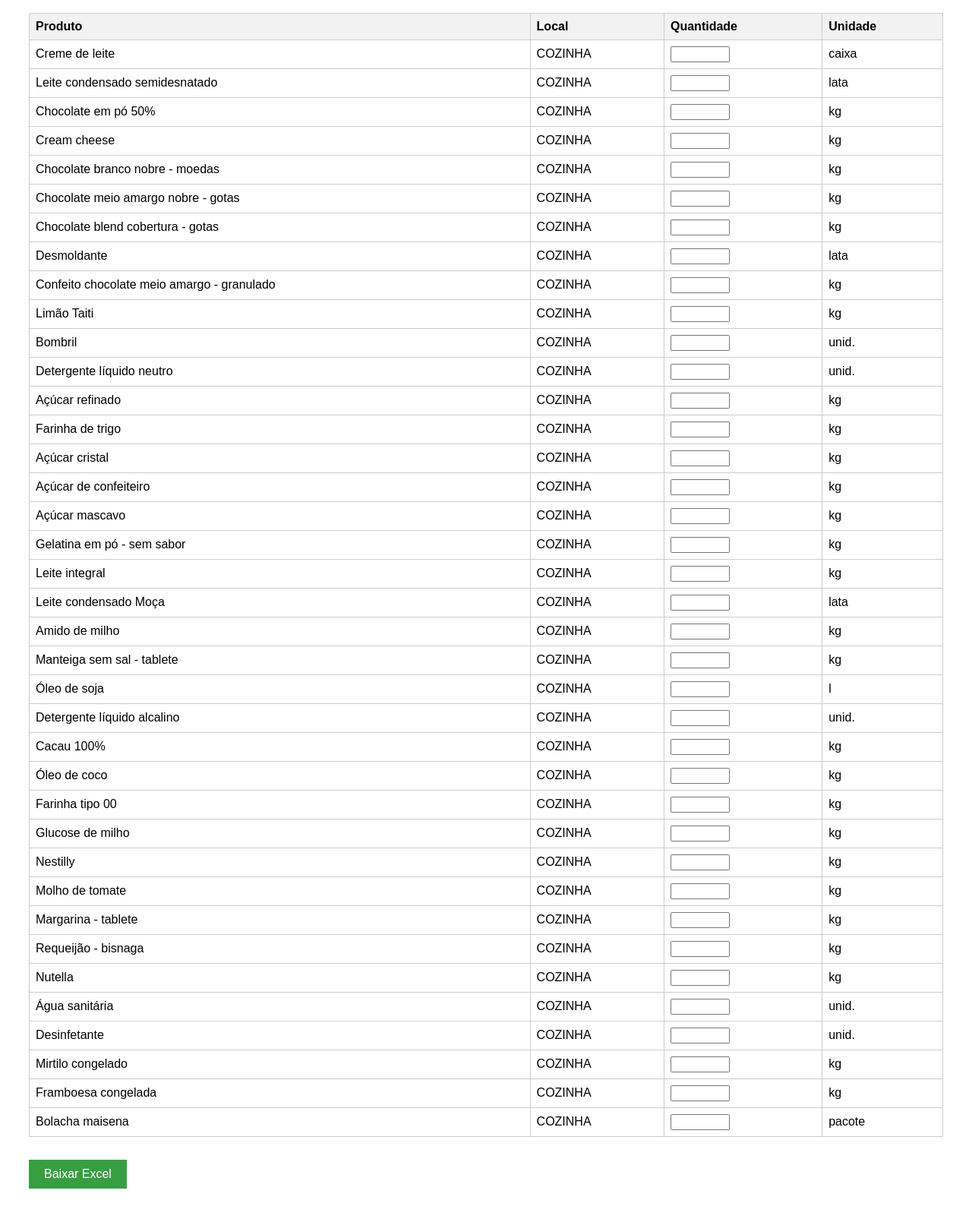
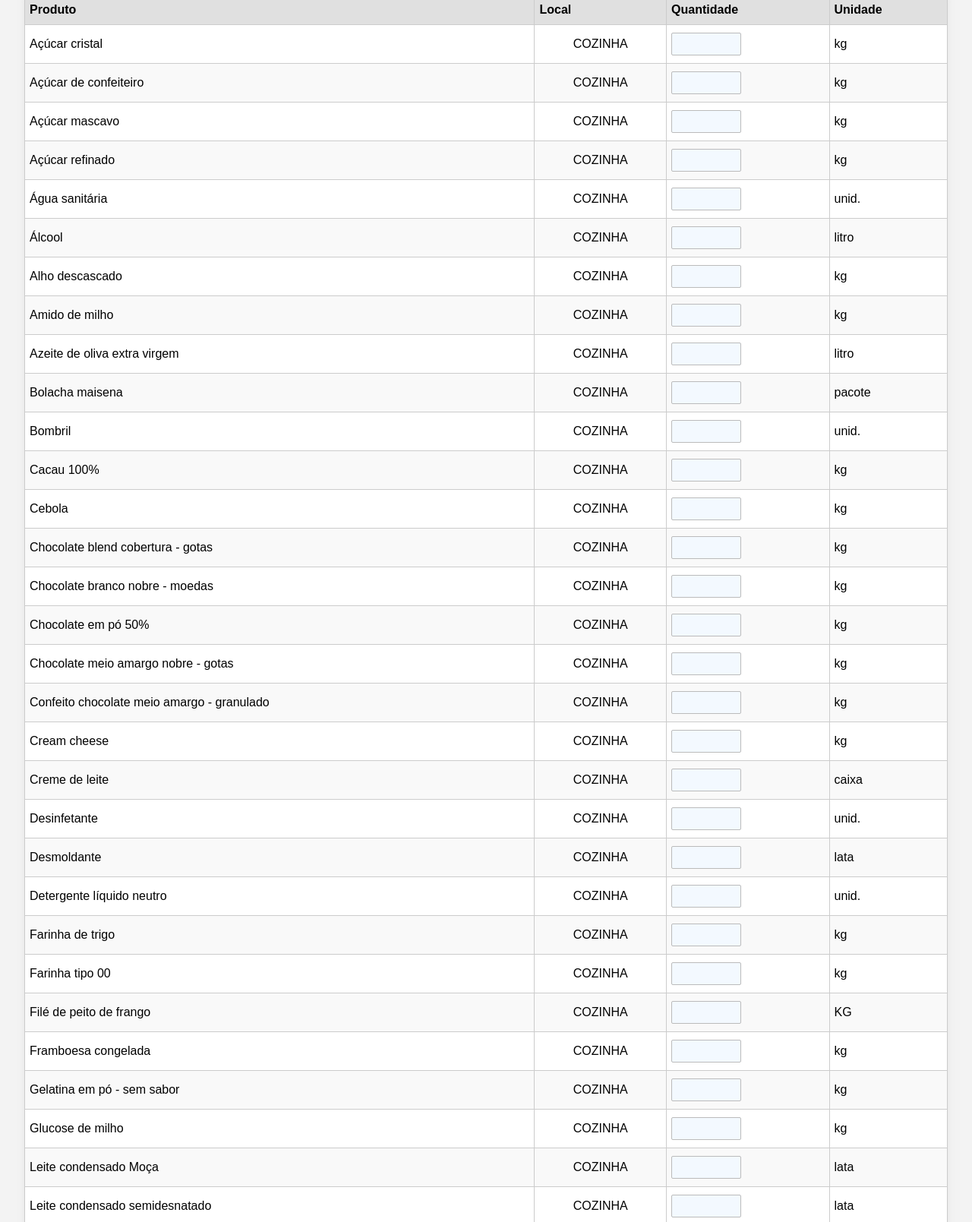
Before and after one commit to farragonilucas-creator/estoquecozinha, a plain HTML site: page index.html in a window 1280 px wide. Shown: the part 89-1698 px from the top of the page at 76% size. Drawn offline with Linux system fonts and the light colour scheme.

Commit message:
Update index.html

```diff
--- a/index.html
+++ b/index.html
@@ -2,21 +2,72 @@
 <html lang="pt-br">
 <head>
   <meta charset="UTF-8">
-  <title>Controle de Estoque - Preenchimento</title>
-  <script src="https://cdn.sheetjs.com/xlsx-0.20.1/package/dist/xlsx.full.min.js"></script>
+  <title>Contagem de Estoque - Cozinha</title>
+  <script src="https://cdn.sheetjs.com/xlsx-latest/package/dist/xlsx.full.min.js"></script>
   <style>
-    body { font-family: Arial, sans-serif; padding: 30px; }
-    table { border-collapse: collapse; width: 100%; margin-bottom: 20px; }
-    th, td { border: 1px solid #ccc; padding: 8px; text-align: left; }
-    th { background-color: #f2f2f2; }
-    input[type=number] { width: 70px; }
-    .btn { background-color: #389e42; color: #fff; padding: 10px 20px; border: none; cursor: pointer; font-size: 16px; margin-top: 10px; }
-    .btn:hover { background-color: #29722e; }
+    body {
+      font-family: Arial, sans-serif;
+      background: #f3f3f3;
+      margin: 0;
+      padding: 0;
+    }
+    h1 {
+      text-align: center;
+      color: #333;
+      margin: 30px 0 15px 0;
+      font-size: 2em;
+    }
+    table {
+      width: 95%;
+      background: #fff;
+      margin: 0 auto 32px auto;
+      border-collapse: collapse;
+      box-shadow: 0 2px 8px #bbb4;
+    }
+    th, td {
+      padding: 10px 6px;
+      border: 1px solid #ccc;
+      text-align: left;
+    }
+    th {
+      background: #e0e0e0;
+      font-weight: bold;
+    }
+    tr:nth-child(even) {
+      background: #f9f9f9;
+    }
+    td input[type="number"] {
+      width: 80px;
+      padding: 5px;
+      border-radius: 2px;
+      border: 1px solid #bbb;
+      text-align: center;
+      font-size: 1em;
+      background: #f3f9ff;
+    }
+    .center {
+      text-align: center;
+    }
+    #download {
+      display: block;
+      margin: 0 auto 30px auto;
+      font-size: 1.1em;
+      padding: 10px 25px;
+      background: #31a354;
+      color: #fff;
+      border: none;
+      border-radius: 4px;
+      cursor: pointer;
+      font-weight: bold;
+      transition: background 0.3s;
+    }
+    #download:hover {
+      background: #25803b;
+    }
   </style>
 </head>
 <body>
-  <h2>Controle de Estoque - Preenchimento</h2>
-  <form id="estoqueForm">
+  <h1>Contagem de Estoque - Cozinha</h1>
   <table>
     <thead>
       <tr>
@@ -27,103 +78,77 @@
       </tr>
     </thead>
     <tbody>
-        <tr><td>Creme de leite</td><td>COZINHA</td><td><input type="number" name="qtd_1" min="0"></td><td>caixa</td></tr>
-        <tr><td>Leite condensado semidesnatado</td><td>COZINHA</td><td><input type="number" name="qtd_2" min="0"></td><td>lata</td></tr>
-        <tr><td>Chocolate em pó 50%</td><td>COZINHA</td><td><input type="number" name="qtd_3" min="0"></td><td>kg</td></tr>
-        <tr><td>Cream cheese</td><td>COZINHA</td><td><input type="number" name="qtd_4" min="0"></td><td>kg</td></tr>
-        <tr><td>Chocolate branco nobre - moedas</td><td>COZINHA</td><td><input type="number" name="qtd_5" min="0"></td><td>kg</td></tr>
-        <tr><td>Chocolate meio amargo nobre - gotas</td><td>COZINHA</td><td><input type="number" name="qtd_6" min="0"></td><td>kg</td></tr>
-        <tr><td>Chocolate blend cobertura - gotas</td><td>COZINHA</td><td><input type="number" name="qtd_7" min="0"></td><td>kg</td></tr>
-        <tr><td>Desmoldante</td><td>COZINHA</td><td><input type="number" name="qtd_8" min="0"></td><td>lata</td></tr>
-        <tr><td>Confeito chocolate meio amargo - granulado</td><td>COZINHA</td><td><input type="number" name="qtd_9" min="0"></td><td>kg</td></tr>
-        <tr><td>Limão Taiti</td><td>COZINHA</td><td><input type="number" name="qtd_10" min="0"></td><td>kg</td></tr>
-        <tr><td>Bombril</td><td>COZINHA</td><td><input type="number" name="qtd_11" min="0"></td><td>unid.</td></tr>
-        <tr><td>Detergente líquido neutro</td><td>COZINHA</td><td><input type="number" name="qtd_12" min="0"></td><td>unid.</td></tr>
-        <tr><td>Açúcar refinado</td><td>COZINHA</td><td><input type="number" name="qtd_13" min="0"></td><td>kg</td></tr>
-        <tr><td>Farinha de trigo</td><td>COZINHA</td><td><input type="number" name="qtd_14" min="0"></td><td>kg</td></tr>
-        <tr><td>Açúcar cristal</td><td>COZINHA</td><td><input type="number" name="qtd_15" min="0"></td><td>kg</td></tr>
-        <tr><td>Açúcar de confeiteiro</td><td>COZINHA</td><td><input type="number" name="qtd_16" min="0"></td><td>kg</td></tr>
-        <tr><td>Açúcar mascavo</td><td>COZINHA</td><td><input type="number" name="qtd_17" min="0"></td><td>kg</td></tr>
-        <tr><td>Gelatina em pó - sem sabor</td><td>COZINHA</td><td><input type="number" name="qtd_18" min="0"></td><td>kg</td></tr>
-        <tr><td>Leite integral</td><td>COZINHA</td><td><input type="number" name="qtd_19" min="0"></td><td>kg</td></tr>
-        <tr><td>Leite condensado Moça</td><td>COZINHA</td><td><input type="number" name="qtd_20" min="0"></td><td>lata</td></tr>
-        <tr><td>Amido de milho</td><td>COZINHA</td><td><input type="number" name="qtd_21" min="0"></td><td>kg</td></tr>
-        <tr><td>Manteiga sem sal - tablete</td><td>COZINHA</td><td><input type="number" name="qtd_22" min="0"></td><td>kg</td></tr>
-        <tr><td>Óleo de soja</td><td>COZINHA</td><td><input type="number" name="qtd_23" min="0"></td><td>l</td></tr>
-        <tr><td>Detergente líquido alcalino</td><td>COZINHA</td><td><input type="number" name="qtd_24" min="0"></td><td>unid.</td></tr>
-        <tr><td>Cacau 100%</td><td>COZINHA</td><td><input type="number" name="qtd_25" min="0"></td><td>kg</td></tr>
-        <tr><td>Óleo de coco</td><td>COZINHA</td><td><input type="number" name="qtd_26" min="0"></td><td>kg</td></tr>
-        <tr><td>Farinha tipo 00</td><td>COZINHA</td><td><input type="number" name="qtd_27" min="0"></td><td>kg</td></tr>
-        <tr><td>Glucose de milho</td><td>COZINHA</td><td><input type="number" name="qtd_28" min="0"></td><td>kg</td></tr>
-        <tr><td>Nestilly</td><td>COZINHA</td><td><input type="number" name="qtd_29" min="0"></td><td>kg</td></tr>
-        <tr><td>Molho de tomate</td><td>COZINHA</td><td><input type="number" name="qtd_30" min="0"></td><td>kg</td></tr>
-        <tr><td>Margarina - tablete</td><td>COZINHA</td><td><input type="number" name="qtd_31" min="0"></td><td>kg</td></tr>
-        <tr><td>Requeijão - bisnaga</td><td>COZINHA</td><td><input type="number" name="qtd_32" min="0"></td><td>kg</td></tr>
-        <tr><td>Nutella</td><td>COZINHA</td><td><input type="number" name="qtd_33" min="0"></td><td>kg</td></tr>
-        <tr><td>Água sanitária</td><td>COZINHA</td><td><input type="number" name="qtd_34" min="0"></td><td>unid.</td></tr>
-        <tr><td>Desinfetante</td><td>COZINHA</td><td><input type="number" name="qtd_35" min="0"></td><td>unid.</td></tr>
-        <tr><td>Mirtilo congelado</td><td>COZINHA</td><td><input type="number" name="qtd_36" min="0"></td><td>kg</td></tr>
-        <tr><td>Framboesa congelada</td><td>COZINHA</td><td><input type="number" name="qtd_37" min="0"></td><td>kg</td></tr>
-        <tr><td>Bolacha maisena</td><td>COZINHA</td><td><input type="number" name="qtd_38" min="0"></td><td>pacote</td></tr>
+      <tr><td>Açúcar cristal</td><td class="center">COZINHA</td><td><input type="number" min="0" name="qtd1"></td><td>kg</td></tr>
+      <tr><td>Açúcar de confeiteiro</td><td class="center">COZINHA</td><td><input type="number" min="0" name="qtd2"></td><td>kg</td></tr>
+      <tr><td>Açúcar mascavo</td><td class="center">COZINHA</td><td><input type="number" min="0" name="qtd3"></td><td>kg</td></tr>
+      <tr><td>Açúcar refinado</td><td class="center">COZINHA</td><td><input type="number" min="0" name="qtd4"></td><td>kg</td></tr>
+      <tr><td>Água sanitária</td><td class="center">COZINHA</td><td><input type="number" min="0" name="qtd5"></td><td>unid.</td></tr>
+      <tr><td>Álcool</td><td class="center">COZINHA</td><td><input type="number" min="0" name="qtd6"></td><td>litro</td></tr>
+      <tr><td>Alho descascado</td><td class="center">COZINHA</td><td><input type="number" min="0" name="qtd7"></td><td>kg</td></tr>
+      <tr><td>Amido de milho</td><td class="center">COZINHA</td><td><input type="number" min="0" name="qtd8"></td><td>kg</td></tr>
+      <tr><td>Azeite de oliva extra virgem</td><td class="center">COZINHA</td><td><input type="number" min="0" name="qtd9"></td><td>litro</td></tr>
+      <tr><td>Bolacha maisena</td><td class="center">COZINHA</td><td><input type="number" min="0" name="qtd10"></td><td>pacote</td></tr>
+      <tr><td>Bombril</td><td class="center">COZINHA</td><td><input type="number" min="0" name="qtd11"></td><td>unid.</td></tr>
+      <tr><td>Cacau 100%</td><td class="center">COZINHA</td><td><input type="number" min="0" name="qtd12"></td><td>kg</td></tr>
+      <tr><td>Cebola</td><td class="center">COZINHA</td><td><input type="number" min="0" name="qtd13"></td><td>kg</td></tr>
+      <tr><td>Chocolate blend cobertura - gotas</td><td class="center">COZINHA</td><td><input type="number" min="0" name="qtd14"></td><td>kg</td></tr>
+      <tr><td>Chocolate branco nobre - moedas</td><td class="center">COZINHA</td><td><input type="number" min="0" name="qtd15"></td><td>kg</td></tr>
+      <tr><td>Chocolate em pó 50%</td><td class="center">COZINHA</td><td><input type="number" min="0" name="qtd16"></td><td>kg</td></tr>
+      <tr><td>Chocolate meio amargo nobre - gotas</td><td class="center">COZINHA</td><td><input type="number" min="0" name="qtd17"></td><td>kg</td></tr>
+      <tr><td>Confeito chocolate meio amargo - granulado</td><td class="center">COZINHA</td><td><input type="number" min="0" name="qtd18"></td><td>kg</td></tr>
+      <tr><td>Cream cheese</td><td class="center">COZINHA</td><td><input type="number" min="0" name="qtd19"></td><td>kg</td></tr>
+      <tr><td>Creme de leite</td><td class="center">COZINHA</td><td><input type="number" min="0" name="qtd20"></td><td>caixa</td></tr>
+      <tr><td>Desinfetante</td><td class="center">COZINHA</td><td><input type="number" min="0" name="qtd21"></td><td>unid.</td></tr>
+      <tr><td>Desmoldante</td><td class="center">COZINHA</td><td><input type="number" min="0" name="qtd22"></td><td>lata</td></tr>
+      <tr><td>Detergente líquido neutro</td><td class="center">COZINHA</td><td><input type="number" min="0" name="qtd23"></td><td>unid.</td></tr>
+      <tr><td>Farinha de trigo</td><td class="center">COZINHA</td><td><input type="number" min="0" name="qtd24"></td><td>kg</td></tr>
+      <tr><td>Farinha tipo 00</td><td class="center">COZINHA</td><td><input type="number" min="0" name="qtd25"></td><td>kg</td></tr>
+      <tr><td>Filé de peito de frango</td><td class="center">COZINHA</td><td><input type="number" min="0" name="qtd26"></td><td>KG</td></tr>
+      <tr><td>Framboesa congelada</td><td class="center">COZINHA</td><td><input type="number" min="0" name="qtd27"></td><td>kg</td></tr>
+      <tr><td>Gelatina em pó - sem sabor</td><td class="center">COZINHA</td><td><input type="number" min="0" name="qtd28"></td><td>kg</td></tr>
+      <tr><td>Glucose de milho</td><td class="center">COZINHA</td><td><input type="number" min="0" name="qtd29"></td><td>kg</td></tr>
+      <tr><td>Leite condensado Moça</td><td class="center">COZINHA</td><td><input type="number" min="0" name="qtd30"></td><td>lata</td></tr>
+      <tr><td>Leite condensado semidesnatado</td><td class="center">COZINHA</td><td><input type="number" min="0" name="qtd31"></td><td>lata</td></tr>
+      <tr><td>Leite em pó</td><td class="center">COZINHA</td><td><input type="number" min="0" name="qtd32"></td><td>KG</td></tr>
+      <tr><td>Leite integral</td><td class="center">COZINHA</td><td><input type="number" min="0" name="qtd33"></td><td>kg</td></tr>
+      <tr><td>Limão Taiti</td><td class="center">COZINHA</td><td><input type="number" min="0" name="qtd34"></td><td>kg</td></tr>
+      <tr><td>Manteiga sem sal - tablete</td><td class="center">COZINHA</td><td><input type="number" min="0" name="qtd35"></td><td>kg</td></tr>
+      <tr><td>Margarina - tablete</td><td class="center">COZINHA</td><td><input type="number" min="0" name="qtd36"></td><td>kg</td></tr>
+      <tr><td>Mirtilo congelado</td><td class="center">COZINHA</td><td><input type="number" min="0" name="qtd37"></td><td>kg</td></tr>
+      <tr><td>Molho de tomate</td><td class="center">COZINHA</td><td><input type="number" min="0" name="qtd38"></td><td>kg</td></tr>
+      <tr><td>Nestilly</td><td class="center">COZINHA</td><td><input type="number" min="0" name="qtd39"></td><td>kg</td></tr>
+      <tr><td>Nutella</td><td class="center">COZINHA</td><td><input type="number" min="0" name="qtd40"></td><td>kg</td></tr>
+      <tr><td>Óleo de coco</td><td class="center">COZINHA</td><td><input type="number" min="0" name="qtd41"></td><td>kg</td></tr>
+      <tr><td>Óleo de soja</td><td class="center">COZINHA</td><td><input type="number" min="0" name="qtd42"></td><td>l</td></tr>
+      <tr><td>Ovo</td><td class="center">COZINHA</td><td><input type="number" min="0" name="qtd43"></td><td>unid.</td></tr>
+      <tr><td>Requeijão - bisnaga</td><td class="center">COZINHA</td><td><input type="number" min="0" name="qtd44"></td><td>kg</td></tr>
+      <tr><td>Sal</td><td class="center">COZINHA</td><td><input type="number" min="0" name="qtd45"></td><td>kg</td></tr>
     </tbody>
   </table>
-    <button type="button" class="btn" onclick="baixarExcel()">Baixar Excel</button>
-  </form>
+  <button id="download">Baixar Excel</button>
+  <script>
+    document.getElementById('download').onclick = function() {
+      const table = document.querySelector('table tbody');
+      const rows = Array.from(table.querySelectorAll('tr'));
+      const data = [
+        ["Produto", "Local", "Quantidade", "Unidade"]
+      ];
 
-  <script>
-    function baixarExcel() {
-      // Cabeçalho
-      const headers = ["Produto", "Local", "Quantidade", "Unidade"];
-      // Dados
-      const dados = [
-        ["Creme de leite", "COZINHA", getVal('qtd_1'), "caixa"],
-        ["Leite condensado semidesnatado", "COZINHA", getVal('qtd_2'), "lata"],
-        ["Chocolate em pó 50%", "COZINHA", getVal('qtd_3'), "kg"],
-        ["Cream cheese", "COZINHA", getVal('qtd_4'), "kg"],
-        ["Chocolate branco nobre - moedas", "COZINHA", getVal('qtd_5'), "kg"],
-        ["Chocolate meio amargo nobre - gotas", "COZINHA", getVal('qtd_6'), "kg"],
-        ["Chocolate blend cobertura - gotas", "COZINHA", getVal('qtd_7'), "kg"],
-        ["Desmoldante", "COZINHA", getVal('qtd_8'), "lata"],
-        ["Confeito chocolate meio amargo - granulado", "COZINHA", getVal('qtd_9'), "kg"],
-        ["Limão Taiti", "COZINHA", getVal('qtd_10'), "kg"],
-        ["Bombril", "COZINHA", getVal('qtd_11'), "unid."],
-        ["Detergente líquido neutro", "COZINHA", getVal('qtd_12'), "unid."],
-        ["Açúcar refinado", "COZINHA", getVal('qtd_13'), "kg"],
-        ["Farinha de trigo", "COZINHA", getVal('qtd_14'), "kg"],
-        ["Açúcar cristal", "COZINHA", getVal('qtd_15'), "kg"],
-        ["Açúcar de confeiteiro", "COZINHA", getVal('qtd_16'), "kg"],
-        ["Açúcar mascavo", "COZINHA", getVal('qtd_17'), "kg"],
-        ["Gelatina em pó - sem sabor", "COZINHA", getVal('qtd_18'), "kg"],
-        ["Leite integral", "COZINHA", getVal('qtd_19'), "kg"],
-        ["Leite condensado Moça", "COZINHA", getVal('qtd_20'), "lata"],
-        ["Amido de milho", "COZINHA", getVal('qtd_21'), "kg"],
-        ["Manteiga sem sal - tablete", "COZINHA", getVal('qtd_22'), "kg"],
-        ["Óleo de soja", "COZINHA", getVal('qtd_23'), "l"],
-        ["Detergente líquido alcalino", "COZINHA", getVal('qtd_24'), "unid."],
-        ["Cacau 100%", "COZINHA", getVal('qtd_25'), "kg"],
-        ["Óleo de coco", "COZINHA", getVal('qtd_26'), "kg"],
-        ["Farinha tipo 00", "COZINHA", getVal('qtd_27'), "kg"],
-        ["Glucose de milho", "COZINHA", getVal('qtd_28'), "kg"],
-        ["Nestilly", "COZINHA", getVal('qtd_29'), "kg"],
-        ["Molho de tomate", "COZINHA", getVal('qtd_30'), "kg"],
-        ["Margarina - tablete", "COZINHA", getVal('qtd_31'), "kg"],
-        ["Requeijão - bisnaga", "COZINHA", getVal('qtd_32'), "kg"],
-        ["Nutella", "COZINHA", getVal('qtd_33'), "kg"],
-        ["Água sanitária", "COZINHA", getVal('qtd_34'), "unid."],
-        ["Desinfetante", "COZINHA", getVal('qtd_35'), "unid."],
-        ["Mirtilo congelado", "COZINHA", getVal('qtd_36'), "kg"],
-        ["Framboesa congelada", "COZINHA", getVal('qtd_37'), "kg"],
-        ["Bolacha maisena", "COZINHA", getVal('qtd_38'), "pacote"]
-      ];
-      // Monta planilha
-      const wsData = [headers, ...dados];
-      const ws = XLSX.utils.aoa_to_sheet(wsData);
+      rows.forEach(row => {
+        const cells = row.querySelectorAll('td');
+        data.push([
+          cells[0].innerText,
+          cells[1].innerText,
+          cells[2].querySelector('input').value || "",
+          cells[3].innerText
+        ]);
+      });
+
+      /* Gera e faz download do Excel usando SheetJS */
+      const ws = XLSX.utils.aoa_to_sheet(data);
       const wb = XLSX.utils.book_new();
-      XLSX.utils.book_append_sheet(wb, ws, "Estoque");
-      XLSX.writeFile(wb, "estoque_atualizado.xlsx");
-    }
-    function getVal(nome) {
-      return document.querySelector(`[name=${nome}]`).value || "";
+      XLSX.utils.book_append_sheet(wb, ws, "Estoque_Cozinha");
+      XLSX.writeFile(wb, "contagem_estoque_cozinha.xlsx");
     }
   </script>
 </body>
```
Lines whose indentation alone changed are shown as unchanged.
